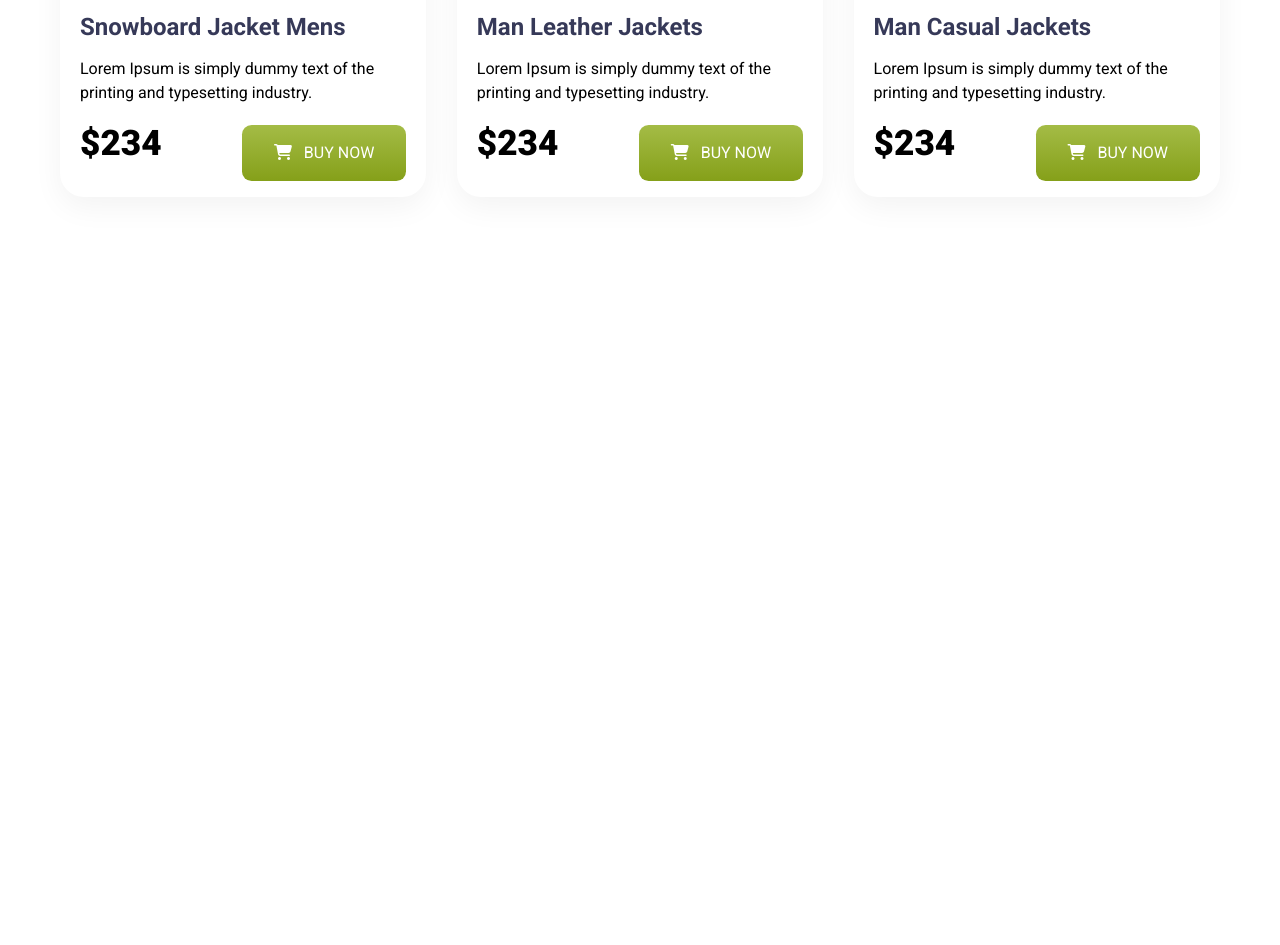
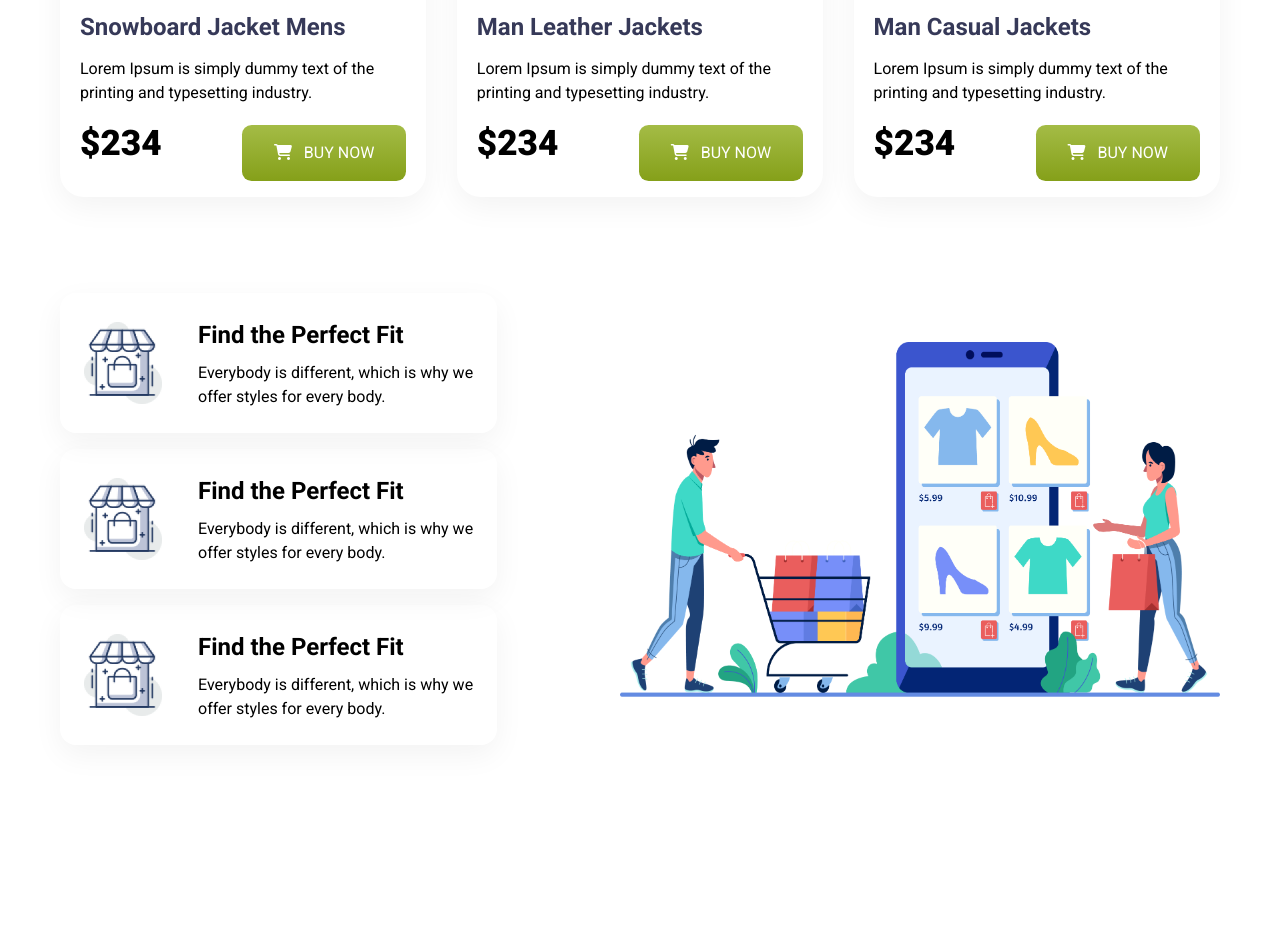
Before and after one commit to m01713261932/penguin-fashion-project, a plain HTML site: page index.html in a window 1280 px wide. Shown: the part 1965-2910 px from the top of the page. Before the commit the page ends 2258 px from the top, so only its background shows below. Drawn offline with nearby package versions, Linux system fonts and the light colour scheme.

Commit message:
full completed withour responsive

```diff
--- a/index.html
+++ b/index.html
@@ -57,6 +57,8 @@
     </header>
     <!-- nav section  -->
 
+    <!-- start banner section  -->
+
     <section class="bg-[#FFFBF0] pb-20">
 
         <section
@@ -91,7 +93,7 @@
         <section class="max-w-[72.5rem] my-0 mx-auto pt-12 pb-[6rem]">
             <h2 class="bebas text-5xl uppercase">
                 Woman Jacket </h2>
-            <div class="grid grid-cols-3 gap-[1.9rem] pt-5">
+            <div class="grid grid-cols-1 md:grid-cols-3 gap-[1.9rem] pt-5">
 
                 <div class="space-y-3 px-5 pb-4 rounded-[1.5rem] box-shadow">
                     <div class="bg-[#F1F1F1] rounded-[1.2rem]">
@@ -164,7 +166,7 @@
         <section class="max-w-[72.5rem] my-0 mx-auto pt-12 pb-[6rem]">
             <h2 class="bebas text-5xl uppercase">
                 Man Jacket </h2>
-            <div class="grid grid-cols-3 gap-[1.9rem] pt-5">
+            <div class="grid grid-cols-1 md:grid-cols-3 gap-[1.9rem] pt-5">
 
                 <div class="space-y-3 px-5 pb-4 rounded-[1.5rem] box-shadow">
                     <div class="bg-[#F1F1F1] rounded-[1.2rem]">
@@ -235,6 +237,53 @@
 
     </main>
 
+    <section>
+
+        <div>
+            <div>
+                <div class="max-w-[72.5rem] my-0 mx-auto flex justify-between pb-[12.5rem] items-center">
+                    <div class="flex flex-col gap-4">
+                        <div class="flex items-center max-w-[30rem] p-6 box-shadow rounded-[1rem]">
+                            <div class="max-w-[4.875rem] mr-9">
+                                <img src="./icons/house.png" alt="">
+                            </div>
+                            <div>
+                                <h3 class="roboto font-bold text-[1.5rem]">Find the Perfect Fit</h3>
+                                <p class="roboto pt-2">Everybody is different, which is why we <br>
+                                    offer styles for every body.</p>
+                            </div>
+                        </div>
+                        <div class="flex items-center max-w-[30rem] p-6 box-shadow rounded-[1rem]">
+                            <div class="max-w-[4.875rem] mr-9">
+                                <img src="./icons/house.png" alt="">
+                            </div>
+                            <div>
+                                <h3 class="roboto font-bold text-[1.5rem]">Find the Perfect Fit</h3>
+                                <p class="roboto pt-2">Everybody is different, which is why we <br>
+                                    offer styles for every body.</p>
+                            </div>
+                        </div>
+                        <div class="flex items-center max-w-[30rem] p-6 box-shadow rounded-[1rem]">
+                            <div class="max-w-[4.875rem] mr-9">
+                                <img src="./icons/house.png" alt="">
+                            </div>
+                            <div>
+                                <h3 class="roboto font-bold text-[1.5rem]">Find the Perfect Fit</h3>
+                                <p class="roboto pt-2">Everybody is different, which is why we <br>
+                                    offer styles for every body.</p>
+                            </div>
+                        </div>
+
+                    </div>
+                    <div class="max-w-[37.5rem]">
+                        <img src="./images/shopping.png" alt="">
+                    </div>
+
+                </div>
+
+
+    </section>
+
 </body>
 
 </html>
```
